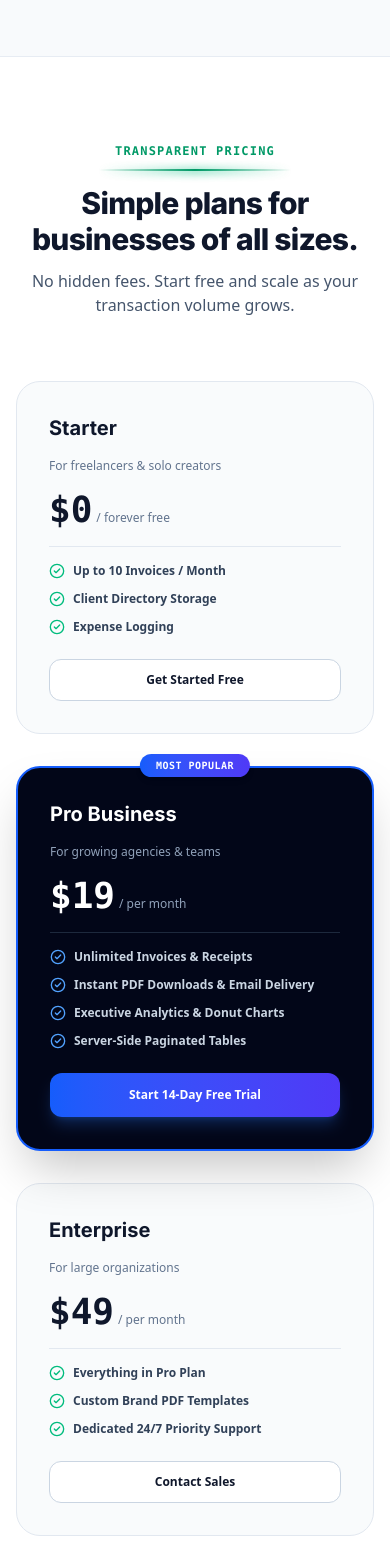
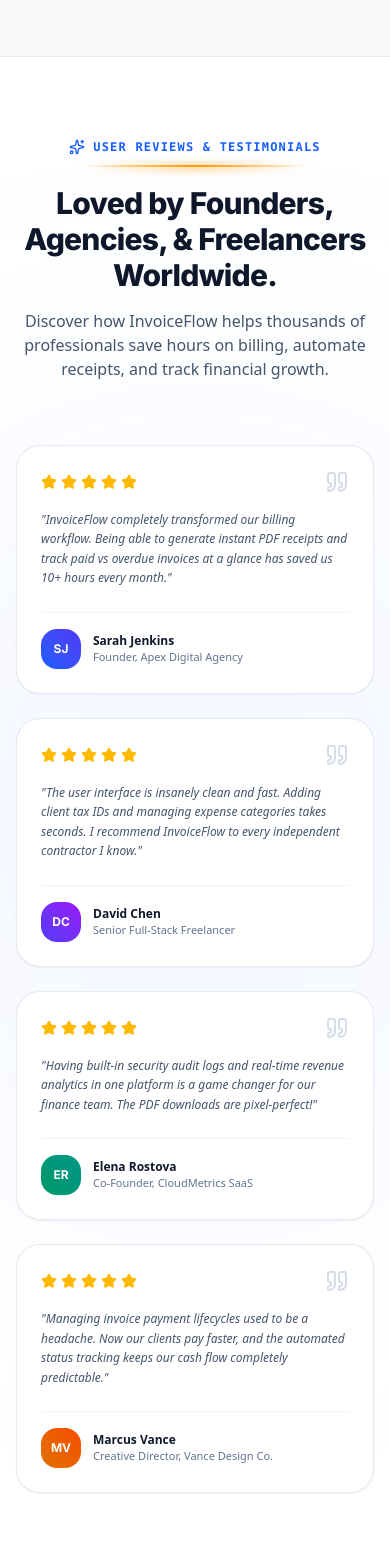
Before and after one commit to RajPakhurde/InvoiceFlow, a React (Vite) app in the folder frontend/: page / in a window 390 px wide. Shown: the part 4320-5888 px from the top of the page. Built offline with nearby package versions, Linux system fonts and the light colour scheme; no server answers.

Commit message:
Replace pricing section with animated Testimonials section featuring client reviews and ratings

```diff
--- a/frontend/src/features/landing/LandingPage.jsx
+++ b/frontend/src/features/landing/LandingPage.jsx
@@ -18,6 +18,8 @@
   Lock,
   Menu,
   X,
+  Star,
+  Quote,
 } from 'lucide-react';
 
 export default function LandingPage() {
@@ -30,6 +32,41 @@
   const toggleFaq = (index) => {
     setActiveFaq(activeFaq === index ? null : index);
   };
+
+  const testimonials = [
+    {
+      name: 'Sarah Jenkins',
+      role: 'Founder, Apex Digital Agency',
+      quote: 'InvoiceFlow completely transformed our billing workflow. Being able to generate instant PDF receipts and track paid vs overdue invoices at a glance has saved us 10+ hours every month.',
+      rating: 5,
+      avatarBg: 'from-blue-600 to-indigo-600',
+      initials: 'SJ',
+    },
+    {
+      name: 'David Chen',
+      role: 'Senior Full-Stack Freelancer',
+      quote: 'The user interface is insanely clean and fast. Adding client tax IDs and managing expense categories takes seconds. I recommend InvoiceFlow to every independent contractor I know.',
+      rating: 5,
+      avatarBg: 'from-indigo-600 to-purple-600',
+      initials: 'DC',
+    },
+    {
+      name: 'Elena Rostova',
+      role: 'Co-Founder, CloudMetrics SaaS',
+      quote: 'Having built-in security audit logs and real-time revenue analytics in one platform is a game changer for our finance team. The PDF downloads are pixel-perfect!',
+      rating: 5,
+      avatarBg: 'from-emerald-600 to-teal-600',
+      initials: 'ER',
+    },
+    {
+      name: 'Marcus Vance',
+      role: 'Creative Director, Vance Design Co.',
+      quote: 'Managing invoice payment lifecycles used to be a headache. Now our clients pay faster, and the automated status tracking keeps our cash flow completely predictable.',
+      rating: 5,
+      avatarBg: 'from-amber-600 to-orange-600',
+      initials: 'MV',
+    },
+  ];
 
   const screenshots = {
     dashboard: {
@@ -155,7 +192,7 @@
           <nav className="hidden md:flex items-center gap-8 text-sm font-semibold text-slate-600">
             <a href="#showcase" className="hover:text-blue-600 transition-colors">Showcase</a>
             <a href="#features" className="hover:text-blue-600 transition-colors">Features</a>
-            <a href="#pricing" className="hover:text-blue-600 transition-colors">Pricing</a>
+            <a href="#testimonials" className="hover:text-blue-600 transition-colors">Reviews</a>
             <a href="#faq" className="hover:text-blue-600 transition-colors">FAQ</a>
           </nav>
 
@@ -230,11 +267,11 @@
                   Features
                 </a>
                 <a
-                  href="#pricing"
+                  href="#testimonials"
                   onClick={() => setMobileMenuOpen(false)}
                   className="px-3 py-2 rounded-xl hover:bg-slate-50 transition-colors"
                 >
-                  Pricing
+                  Reviews
                 </a>
                 <a
                   href="#faq"
@@ -723,166 +760,83 @@
         </div>
       </section>
 
-      {/* Pricing Section */}
-      <section id="pricing" className="py-20 bg-white border-t border-slate-200/80 relative">
-        <div className="max-w-7xl mx-auto px-4 sm:px-6 lg:px-8 space-y-16">
+      {/* Testimonials Section */}
+      <section id="testimonials" className="py-20 bg-white border-t border-slate-200/80 relative overflow-hidden">
 
+        {/* Background Ambient Mesh Orb */}
+        <div className="absolute top-1/2 left-1/2 -translate-x-1/2 -translate-y-1/2 w-[800px] h-[800px] bg-blue-500/5 rounded-full blur-[140px] pointer-events-none" />
+
+        <div className="max-w-7xl mx-auto px-4 sm:px-6 lg:px-8 space-y-16 relative z-10">
+
+          {/* Header */}
           <motion.div
             initial={{ opacity: 0, y: 20 }}
             whileInView={{ opacity: 1, y: 0 }}
             viewport={{ once: true }}
             transition={{ duration: 0.5 }}
-            className="text-center space-y-3 max-w-3xl mx-auto"
+            className="text-center space-y-4 max-w-3xl mx-auto"
           >
             {/* Eyebrow Header with Faded Center-Thick Line */}
             <div className="inline-flex flex-col items-center">
-              <span className="text-xs font-mono font-bold uppercase tracking-widest text-emerald-600">
-                TRANSPARENT PRICING
+              <span className="text-xs font-mono font-bold uppercase tracking-widest text-blue-600 flex items-center justify-center gap-2">
+                <Sparkles className="w-4 h-4 text-blue-600" />
+                USER REVIEWS & TESTIMONIALS
               </span>
-              <div className="relative w-48 sm:w-56 h-1 mt-2.5">
-                <div className="absolute inset-0 bg-gradient-to-r from-transparent via-emerald-500 to-transparent blur-xs opacity-80" />
-                <div className="relative w-full h-[2px] bg-gradient-to-r from-transparent via-emerald-600 to-transparent" />
+              <div className="relative w-56 sm:w-72 h-1 mt-2.5">
+                <div className="absolute inset-0 bg-gradient-to-r from-transparent via-amber-500 to-transparent blur-xs opacity-80" />
+                <div className="relative w-full h-[2px] bg-gradient-to-r from-transparent via-amber-500 to-transparent" />
               </div>
             </div>
 
             <h2 className="text-3xl sm:text-5xl font-extrabold tracking-tight text-slate-900 font-display">
-              Simple plans for businesses of all sizes.
+              Loved by Founders, Agencies, & Freelancers Worldwide.
             </h2>
             <p className="text-slate-600 text-base sm:text-lg">
-              No hidden fees. Start free and scale as your transaction volume grows.
+              Discover how InvoiceFlow helps thousands of professionals save hours on billing, automate receipts, and track financial growth.
             </p>
           </motion.div>
 
-          <div className="grid grid-cols-1 md:grid-cols-3 gap-8 items-stretch">
-
-            {/* Starter Plan */}
+          {/* Testimonials Grid */}
+          <div className="grid grid-cols-1 md:grid-cols-2 lg:grid-cols-4 gap-6">
+            {testimonials.map((t, idx) => (
               <motion.div
+                key={idx}
                 initial={{ opacity: 0, y: 30 }}
                 whileInView={{ opacity: 1, y: 0 }}
                 viewport={{ once: true }}
-              whileHover={{ y: -8 }}
-              transition={{ duration: 0.4 }}
-              className="bg-slate-50/80 border border-slate-200 p-8 rounded-3xl space-y-6 flex flex-col justify-between"
+                whileHover={{ y: -6 }}
+                transition={{ duration: 0.4, delay: idx * 0.1 }}
+                className="bg-white border border-slate-200/90 rounded-3xl p-6 shadow-xs hover:shadow-xl hover:border-blue-300 transition-all flex flex-col justify-between space-y-6 relative"
               >
                 <div className="space-y-4">
-                <h3 className="text-xl font-bold text-slate-900 font-display">Starter</h3>
-                <p className="text-slate-500 text-xs">For freelancers & solo creators</p>
-                <div className="flex items-baseline gap-1">
-                  <span className="text-4xl font-extrabold font-mono text-slate-900">$0</span>
-                  <span className="text-slate-500 text-xs">/ forever free</span>
+                  {/* Star Rating & Quote Icon */}
+                  <div className="flex items-center justify-between">
+                    <div className="flex items-center gap-1 text-amber-400">
+                      {[...Array(t.rating)].map((_, i) => (
+                        <Star key={i} className="w-4 h-4 fill-amber-400 text-amber-400" />
+                      ))}
                     </div>
-                <ul className="space-y-3 text-xs font-semibold text-slate-700 pt-4 border-t border-slate-200">
-                  <li className="flex items-center gap-2">
-                    <CheckCircle2 className="w-4 h-4 text-emerald-500" />
-                    <span>Up to 10 Invoices / Month</span>
-                  </li>
-                  <li className="flex items-center gap-2">
-                    <CheckCircle2 className="w-4 h-4 text-emerald-500" />
-                    <span>Client Directory Storage</span>
-                  </li>
-                  <li className="flex items-center gap-2">
-                    <CheckCircle2 className="w-4 h-4 text-emerald-500" />
-                    <span>Expense Logging</span>
-                  </li>
-                </ul>
+                    <Quote className="w-6 h-6 text-slate-300/80" />
                   </div>
 
-              <Link
-                to="/login"
-                className="w-full py-3 rounded-xl bg-white border border-slate-300 hover:bg-slate-100 text-slate-900 font-bold text-xs text-center transition-colors cursor-pointer"
-              >
-                Get Started Free
-              </Link>
-            </motion.div>
-
-            {/* Pro Plan (Featured) */}
-            <motion.div
-              initial={{ opacity: 0, y: 30 }}
-              whileInView={{ opacity: 1, y: 0 }}
-              viewport={{ once: true }}
-              whileHover={{ y: -8 }}
-              transition={{ duration: 0.4, delay: 0.15 }}
-              className="bg-slate-950 border-2 border-blue-600 p-8 rounded-3xl space-y-6 flex flex-col justify-between text-white relative shadow-2xl"
-            >
-              <div className="absolute -top-3.5 left-1/2 -translate-x-1/2 px-4 py-1 bg-gradient-to-r from-blue-600 to-indigo-600 text-white font-mono text-[10px] uppercase font-bold tracking-wider rounded-full shadow-md">
-                MOST POPULAR
+                  {/* Quote Body */}
+                  <p className="text-slate-600 text-xs sm:text-sm leading-relaxed font-normal italic">
+                    "{t.quote}"
+                  </p>
                 </div>
 
-              <div className="space-y-4">
-                <h3 className="text-xl font-bold text-white font-display">Pro Business</h3>
-                <p className="text-slate-400 text-xs">For growing agencies & teams</p>
-                <div className="flex items-baseline gap-1">
-                  <span className="text-4xl font-extrabold font-mono text-white">$19</span>
-                  <span className="text-slate-400 text-xs">/ per month</span>
+                {/* Author Info */}
+                <div className="flex items-center gap-3 pt-4 border-t border-slate-100">
+                  <div className={`w-10 h-10 rounded-2xl bg-gradient-to-tr ${t.avatarBg} text-white font-bold text-xs flex items-center justify-center shadow-xs shrink-0 font-display`}>
+                    {t.initials}
                   </div>
-                <ul className="space-y-3 text-xs font-semibold text-slate-300 pt-4 border-t border-slate-800">
-                  <li className="flex items-center gap-2">
-                    <CheckCircle2 className="w-4 h-4 text-blue-400" />
-                    <span>Unlimited Invoices & Receipts</span>
-                  </li>
-                  <li className="flex items-center gap-2">
-                    <CheckCircle2 className="w-4 h-4 text-blue-400" />
-                    <span>Instant PDF Downloads & Email Delivery</span>
-                  </li>
-                  <li className="flex items-center gap-2">
-                    <CheckCircle2 className="w-4 h-4 text-blue-400" />
-                    <span>Executive Analytics & Donut Charts</span>
-                  </li>
-                  <li className="flex items-center gap-2">
-                    <CheckCircle2 className="w-4 h-4 text-blue-400" />
-                    <span>Server-Side Paginated Tables</span>
-                  </li>
-                </ul>
+                  <div className="min-w-0">
+                    <h4 className="text-xs font-bold text-slate-900 truncate">{t.name}</h4>
+                    <p className="text-[11px] font-medium text-slate-500 truncate">{t.role}</p>
                   </div>
-
-              <Link
-                to="/login"
-                className="w-full py-3.5 rounded-xl bg-gradient-to-r from-blue-600 to-indigo-600 hover:from-blue-700 hover:to-indigo-700 text-white font-bold text-xs text-center shadow-lg shadow-blue-500/25 transition-all cursor-pointer"
-              >
-                Start 14-Day Free Trial
-              </Link>
+                </div>
               </motion.div>
-
-            {/* Enterprise Plan */}
-            <motion.div
-              initial={{ opacity: 0, y: 30 }}
-              whileInView={{ opacity: 1, y: 0 }}
-              viewport={{ once: true }}
-              whileHover={{ y: -8 }}
-              transition={{ duration: 0.4, delay: 0.3 }}
-              className="bg-slate-50/80 border border-slate-200 p-8 rounded-3xl space-y-6 flex flex-col justify-between"
-            >
-              <div className="space-y-4">
-                <h3 className="text-xl font-bold text-slate-900 font-display">Enterprise</h3>
-                <p className="text-slate-500 text-xs">For large organizations</p>
-                <div className="flex items-baseline gap-1">
-                  <span className="text-4xl font-extrabold font-mono text-slate-900">$49</span>
-                  <span className="text-slate-500 text-xs">/ per month</span>
-                </div>
-                <ul className="space-y-3 text-xs font-semibold text-slate-700 pt-4 border-t border-slate-200">
-                  <li className="flex items-center gap-2">
-                    <CheckCircle2 className="w-4 h-4 text-emerald-500" />
-                    <span>Everything in Pro Plan</span>
-                  </li>
-                  <li className="flex items-center gap-2">
-                    <CheckCircle2 className="w-4 h-4 text-emerald-500" />
-                    <span>Custom Brand PDF Templates</span>
-                  </li>
-                  <li className="flex items-center gap-2">
-                    <CheckCircle2 className="w-4 h-4 text-emerald-500" />
-                    <span>Dedicated 24/7 Priority Support</span>
-                  </li>
-                </ul>
-              </div>
-
-              <Link
-                to="/login"
-                className="w-full py-3 rounded-xl bg-white border border-slate-300 hover:bg-slate-100 text-slate-900 font-bold text-xs text-center transition-colors cursor-pointer"
-              >
-                Contact Sales
-              </Link>
-            </motion.div>
-
+            ))}
           </div>
 
         </div>
@@ -1004,7 +958,7 @@
           <div className="flex items-center gap-6 font-semibold">
             <a href="#showcase" className="hover:text-slate-900 transition-colors">Showcase</a>
             <a href="#features" className="hover:text-slate-900 transition-colors">Features</a>
-            <a href="#pricing" className="hover:text-slate-900 transition-colors">Pricing</a>
+            <a href="#testimonials" className="hover:text-slate-900 transition-colors">Reviews</a>
             <Link to="/login" className="hover:text-slate-900 transition-colors">Sign In</Link>
           </div>
         </div>
```
Lines whose indentation alone changed are shown as unchanged.
